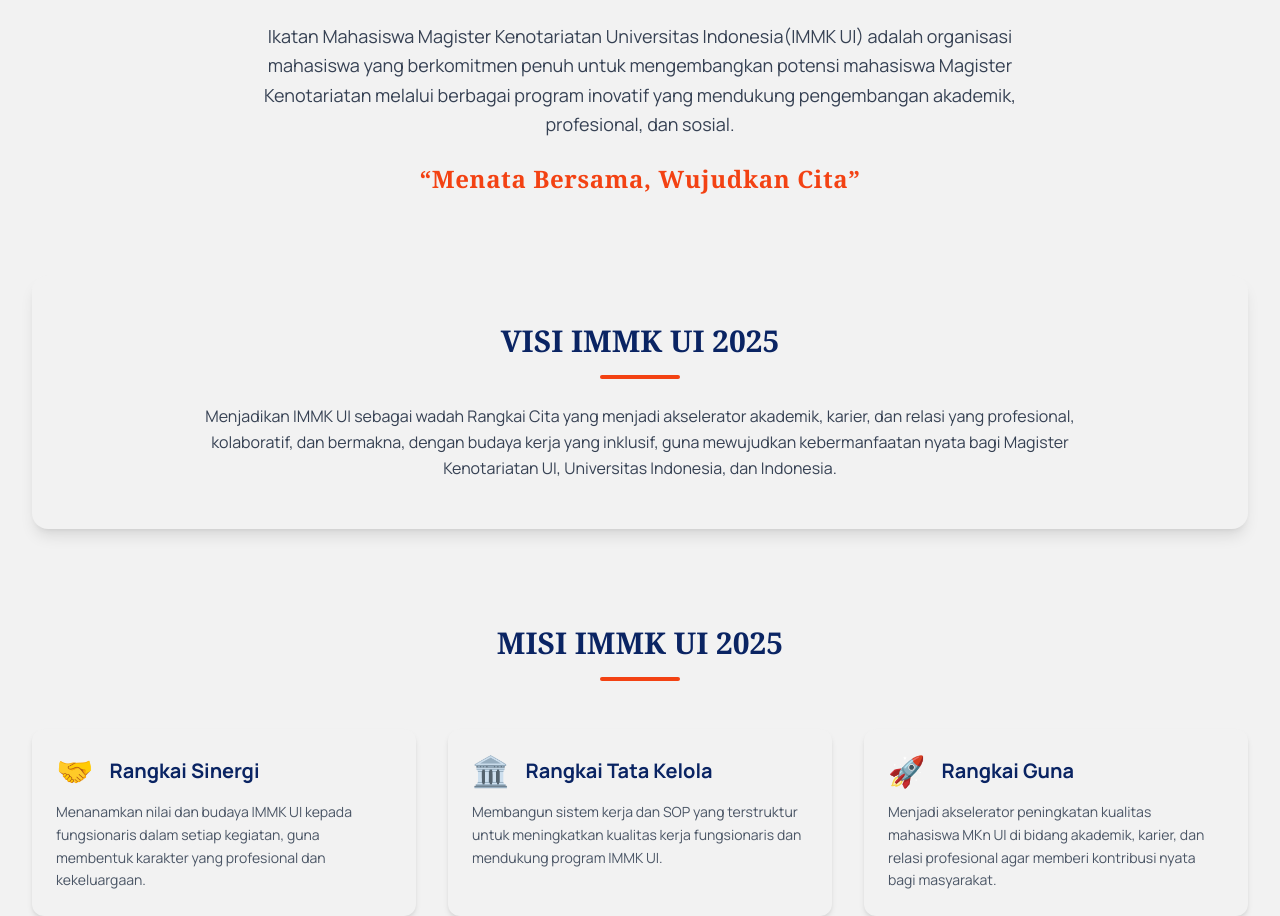
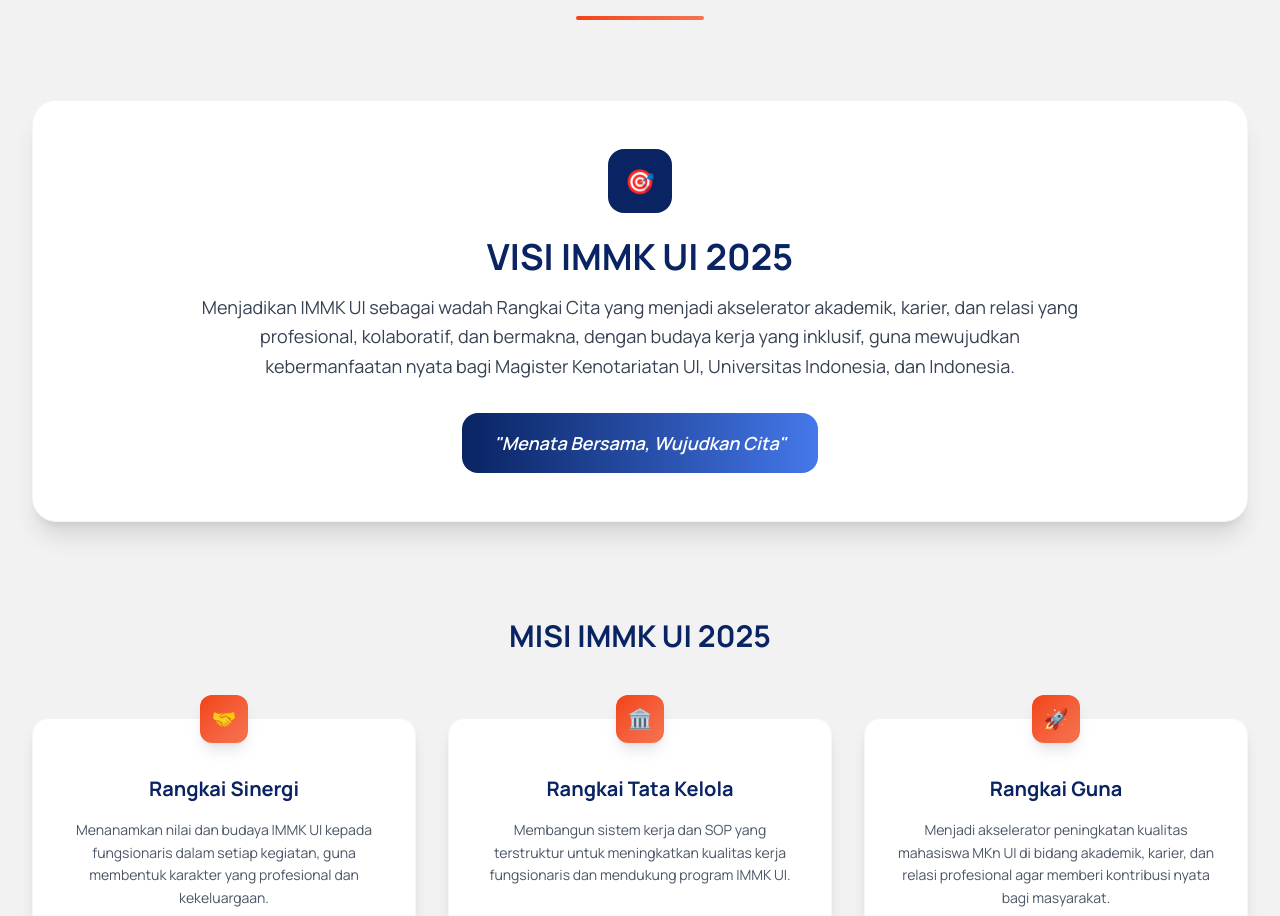
Before and after one commit to Mahusaa/immk-ui, a Next.js app: page / in a window 1280 px wide. Shown: the part 976-1892 px from the top of the page. Built offline with nearby package versions, Linux system fonts and the light colour scheme.

Commit message:
feat: redesign about

```diff
--- a/app/components/AboutSection.tsx
+++ b/app/components/AboutSection.tsx
@@ -31,97 +31,144 @@
     },
   ];
 
+  const containerVariants = {
+    hidden: { opacity: 0 },
+    visible: {
+      opacity: 1,
+      transition: {
+        staggerChildren: 0.2,
+        delayChildren: 0.1,
+      },
+    },
+  };
 
+  const itemVariants = {
+    hidden: { opacity: 0, y: 30 },
+    visible: {
+      opacity: 1,
+      y: 0,
+      transition: {
+        duration: 0.6,
+        ease: "easeOut" as const,
+      },
+    },
+  };
 
   return (
-    <section id="about" className="bg-[#F2F2F2] py-20 sm:py-24 scroll-mt-24">
+    <section id="about" className="bg-[#F2F2F2] py-24 sm:py-32 scroll-mt-24">
       <div className="max-w-7xl mx-auto px-4 sm:px-6 lg:px-8">
-        {/* Section 1: Intro */}
+        {/* Hero Section */}
         <motion.div
-          className="text-center max-w-3xl mx-auto"
-          initial={{ opacity: 0, y: 30 }}
+          className="text-center mb-20"
+          initial={{ opacity: 0, y: 40 }}
           whileInView={{ opacity: 1, y: 0 }}
-          viewport={{ once: true, amount: 0.5 }}
-          transition={{ duration: 0.6 }}
+          viewport={{ once: true, amount: 0.3 }}
+          transition={{ duration: 0.8 }}
         >
-          <h2 className="text-4xl md:text-5xl font-bold text-[#0A2463] font-serif tracking-tight">
+          <h2 className="text-3xl md:text-4xl font-bold text-[#0A2463] tracking-tight mb-6">
             Tentang Kami
           </h2>
+
           <motion.div
-            className="w-24 h-1.5 bg-[#F34213] mx-auto mt-6 rounded-full"
+            className="w-32 h-1 bg-gradient-to-r from-[#F34213] to-[#F47451] mx-auto rounded-full"
             initial={{ width: 0 }}
-            whileInView={{ width: 96 }}
-            viewport={{ once: true, amount: 0.5 }}
-            transition={{ duration: 0.7, delay: 0.2 }}
+            whileInView={{ width: 128 }}
+            viewport={{ once: true }}
+            transition={{ duration: 0.8, delay: 0.4 }}
           />
-          <p className="mt-6 text-lg text-gray-700 leading-relaxed">
-            Ikatan Mahasiswa Magister Kenotariatan Universitas Indonesia(IMMK UI) adalah organisasi mahasiswa yang berkomitmen penuh untuk mengembangkan potensi mahasiswa Magister Kenotariatan melalui berbagai program inovatif yang mendukung pengembangan akademik, profesional, dan sosial.
-          </p>
-          <motion.h3
-            className="mt-6 text-2xl font-semibold text-[#F34213] font-serif tracking-wide"
-            initial={{ opacity: 0, y: 20 }}
-            whileInView={{ opacity: 1, y: 0 }}
-            viewport={{ once: true, amount: 0.5 }}
-            transition={{ duration: 0.6, delay: 0.4 }}
-          >
-            &ldquo;Menata Bersama, Wujudkan Cita&rdquo;
-          </motion.h3>
         </motion.div>
 
-        {/* Section 2: Visi */}
+        {/* Vision Section */}
         <motion.div
-          className="mt-20 text-center bg-[#F2F2F2] p-8 md:p-12 rounded-2xl shadow-lg"
-          initial={{ opacity: 0, y: 30 }}
+          className="relative mb-24"
+          initial={{ opacity: 0, y: 40 }}
           whileInView={{ opacity: 1, y: 0 }}
           viewport={{ once: true, amount: 0.3 }}
-          transition={{ duration: 0.7 }}
+          transition={{ duration: 0.8 }}
         >
-          <h3 className="text-3xl font-bold text-[#0A2463] font-serif">VISI IMMK UI 2025</h3>
-          <div className="w-20 h-1 bg-[#F34213] mt-4 mb-6 mx-auto rounded-full"></div>
-          <p className="text-gray-700 max-w-4xl mx-auto leading-relaxed">
-            Menjadikan IMMK UI sebagai wadah Rangkai Cita yang menjadi akselerator akademik, karier, dan relasi yang profesional, kolaboratif, dan bermakna, dengan budaya kerja yang inklusif, guna mewujudkan kebermanfaatan nyata bagi Magister Kenotariatan UI, Universitas Indonesia, dan Indonesia.
-          </p>
+          <div className="bg-white rounded-3xl p-8 md:p-12 shadow-xl border border-gray-100">
+            <div className="text-center max-w-4xl mx-auto">
+              <motion.div
+                className="inline-flex items-center justify-center w-16 h-16 bg-[#0A2463] rounded-2xl mb-6"
+                initial={{ opacity: 0, scale: 0 }}
+                whileInView={{ opacity: 1, scale: 1 }}
+                viewport={{ once: true }}
+                transition={{ duration: 0.6, delay: 0.2 }}
+              >
+                <span className="text-2xl">🎯</span>
+              </motion.div>
+
+              <h3 className="text-2xl sm:text-4xl font-bold text-[#0A2463] mb-4">
+                VISI IMMK UI 2025
+              </h3>
+              <p className="text-gray-700 text-lg leading-relaxed mb-8">
+                Menjadikan IMMK UI sebagai wadah Rangkai Cita yang menjadi akselerator akademik, karier, dan relasi yang profesional, kolaboratif, dan bermakna, dengan budaya kerja yang inklusif, guna mewujudkan kebermanfaatan nyata bagi Magister Kenotariatan UI, Universitas Indonesia, dan Indonesia.
+              </p>
+
+              <motion.div
+                className="inline-block px-8 py-4 bg-gradient-to-r from-[#0A2463] to-[#4578eb] rounded-2xl"
+                initial={{ opacity: 0, y: 20 }}
+                whileInView={{ opacity: 1, y: 0 }}
+                viewport={{ once: true }}
+                transition={{ duration: 0.6, delay: 0.4 }}
+              >
+                <p className="text-white font-semibold text-lg italic">
+                  {`"Menata Bersama, Wujudkan Cita"`}
+                </p>
+              </motion.div>
+            </div>
+          </div>
         </motion.div>
 
-        {/* Section 3: Misi */}
-        <div className="mt-24">
-          <motion.h3
-            className="text-3xl font-bold text-[#0A2463] font-serif text-center"
-            initial={{ opacity: 0, y: 20 }}
-            whileInView={{ opacity: 1, y: 0 }}
-            viewport={{ once: true, amount: 0.5 }}
-            transition={{ duration: 0.5 }}
+        {/* Mission Section */}
+        <motion.div
+          className="mb-16"
+          initial={{ opacity: 0, y: 40 }}
+          whileInView={{ opacity: 1, y: 0 }}
+          viewport={{ once: true, amount: 0.3 }}
+          transition={{ duration: 0.8 }}
+        >
+          <div className="text-center mb-16">
+            <h3 className="text-2xl md:text-3xl font-bold text-[#0A2463] mb-4">
+              MISI IMMK UI 2025
+            </h3>
+
+          </div>
+
+          <motion.div
+            className="grid grid-cols-1 md:grid-cols-2 lg:grid-cols-3 gap-8"
+            variants={containerVariants}
+            initial="hidden"
+            whileInView="visible"
+            viewport={{ once: true, amount: 0.2 }}
           >
-            MISI IMMK UI 2025
-          </motion.h3>
-          <motion.div
-            className="w-20 h-1 bg-[#F34213] mt-4 mb-12 mx-auto rounded-full"
-            initial={{ width: 0 }}
-            whileInView={{ width: 80 }}
-            viewport={{ once: true, amount: 0.5 }}
-            transition={{ duration: 0.7, delay: 0.2 }}
-          />
-
-          <div className="grid grid-cols-1 sm:grid-cols-2 lg:grid-cols-3 gap-8">
-            {misi.map((item, index) => (
+            {misi.map((item) => (
               <motion.div
                 key={item.title}
-                className="bg-[#F2F2F2] p-6 rounded-xl shadow-md hover:shadow-lg transition-shadow duration-300"
-                initial={{ opacity: 0, y: 30 }}
-                whileInView={{ opacity: 1, y: 0 }}
-                viewport={{ once: true, amount: 0.3 }}
-                transition={{ duration: 0.5, delay: 0.1 * index }}
+                className="group relative bg-white p-8 rounded-2xl shadow-lg hover:shadow-2xl transition-all duration-300 border border-gray-100 hover:border-[#F34213]/20"
+                variants={itemVariants}
+                whileHover={{ y: -8 }}
               >
-                <div className="flex items-center gap-4 mb-3">
-                  <span className="text-3xl text-[#F34213]">{item.icon}</span>
-                  <h4 className="font-bold text-xl text-[#0A2463]">{item.title}</h4>
+                <div className="absolute top-0 left-1/2 transform -translate-x-1/2 -translate-y-1/2">
+                  <div className="w-12 h-12 bg-gradient-to-br from-[#F34213] to-[#F47451] rounded-xl flex items-center justify-center shadow-lg group-hover:scale-110 transition-transform duration-300">
+                    <span className="text-xl">{item.icon}</span>
+                  </div>
                 </div>
-                <p className="text-gray-600 text-sm leading-relaxed">{item.description}</p>
+
+                <div className="pt-6 text-center">
+                  <h4 className="font-bold text-xl text-[#0A2463] mb-4 group-hover:text-[#F34213] transition-colors duration-300">
+                    {item.title}
+                  </h4>
+                  <p className="text-gray-600 leading-relaxed text-sm">
+                    {item.description}
+                  </p>
+                </div>
+
+                <div className="absolute bottom-0 left-1/2 transform -translate-x-1/2 translate-y-1/2 w-8 h-1 bg-[#0A2463] rounded-full opacity-0 group-hover:opacity-100 transition-opacity duration-300"></div>
               </motion.div>
             ))}
-          </div>
-        </div>
-        {/* Section 5: MKN UI GUIDE */}
+          </motion.div>
+        </motion.div>
       </div>
     </section>
   );
--- a/app/components/OrganizationStructure.tsx
+++ b/app/components/OrganizationStructure.tsx
@@ -168,7 +168,7 @@
           viewport={{ once: true, amount: 0.5 }}
           transition={{ duration: 0.6 }}
         >
-          <h2 className="text-3xl sm:text-4xl lg:text-5xl font-bold text-[#0A2463] font-serif tracking-tight">
+          <h2 className="text-3xl sm:text-4xl lg:text-5xl font-bold text-[#0A2463]  tracking-tight">
             Struktur Organisasi
           </h2>
           <motion.div
--- a/app/components/gallery.tsx
+++ b/app/components/gallery.tsx
@@ -85,7 +85,7 @@
       className="py-24 px-4 sm:px-6 max-w-6xl mx-auto bg-[#F2F2F2] overflow-hidden scroll-mt-24"
     >
       <div className="text-center mb-12">
-        <h2 className="text-3xl md:text-5xl font-bold mb-6 text-[#0A2463] font-serif">Galeri</h2>
+        <h2 className="text-3xl md:text-5xl font-bold mb-6 text-[#0A2463]">Galeri</h2>
         <div className="w-20 h-1 bg-[#F04E23] mx-auto mb-6" />
         <p className="text-lg leading-relaxed text-gray-600 max-w-3xl mx-auto">
           Dokumentasi kegiatan dan momen penting IMM K.
--- a/app/globals.css
+++ b/app/globals.css
@@ -12,12 +12,12 @@
 @theme inline {
   --color-background: var(--background);
   --color-foreground: var(--foreground);
-  --font-sans: var(--font-geist-sans);
+  --font-sans: var(--font-manrope);
   --font-mono: var(--font-geist-mono);
 }
 
 /* Clean light theme only */
 
 body {
-  font-family: Arial, Helvetica, sans-serif;
+  font-family: var(--font-manrope), 'Manrope', sans-serif;
 }
```
Also changed, not shown: app/components/programs.tsx (+7 -9 lines).
